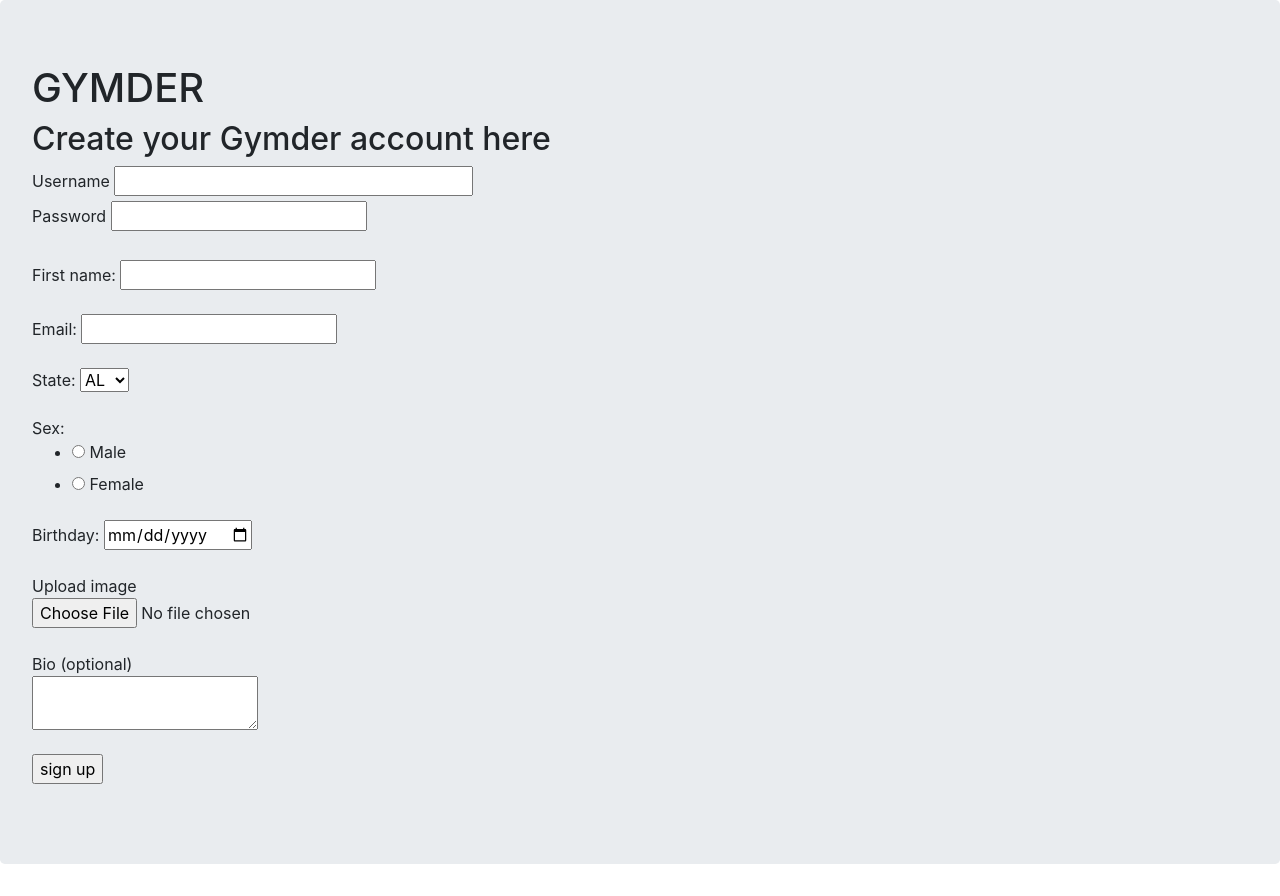
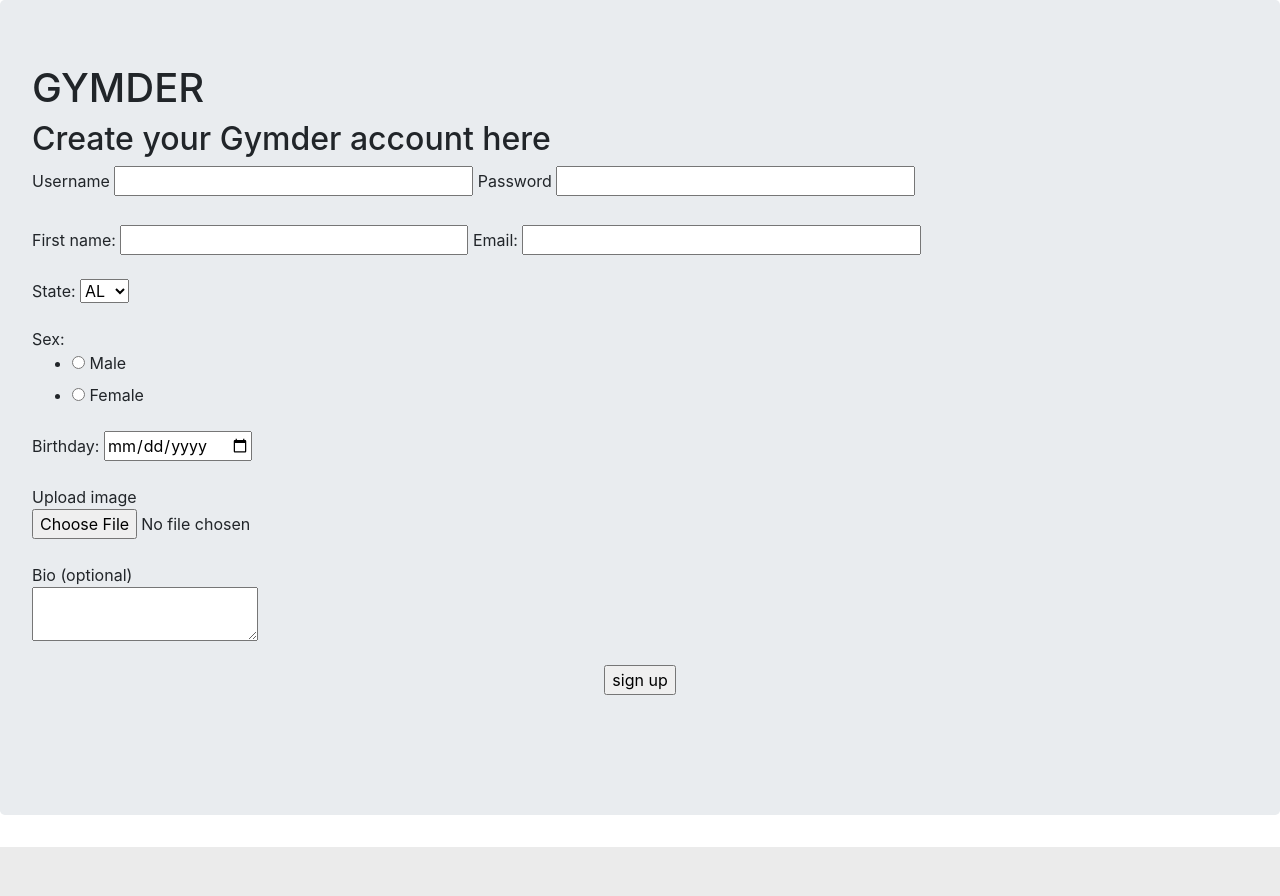
Before and after one commit to stevensadh95/gym-webapp, a Flask app: page /register in a window 1280 px wide. Shown: the part 64-960 px from the top of the page. After the commit the page ends 911 px from the top, so only its background shows below. Run offline with Flask 2, Linux system fonts and the light colour scheme; some libraries are stand-ins or nearby versions.

Commit message:
restyle sign up page

```diff
--- a/templates/sign_up.html
+++ b/templates/sign_up.html
@@ -7,17 +7,20 @@
 
         <form method="POST" action="/register" enctype="multipart/form-data">
             {{ form.hidden_tag() }}
-            {{ form.username.label }} {{ form.username(size=30) }} <br>
-            {{ form.password.label }} {{ form.password(size=20) }} <br><br>
-            First name: {{ profile.name(size=20) }} <br><br>
-            Email: {{ profile.email() }} <br><br>
+            {{ form.username.label }} {{ form.username(size=30) }}
+            {{ form.password.label }} {{ form.password(size=30) }} <br><br>
+            First name: {{ profile.name(size=29) }}
+            Email: {{ profile.email(size = 34) }} <br><br>
             State: {{ profile.state() }} <br><br>
             Sex: {{ profile.sex() }}
             Birthday: {{ profile.birthday() }} <br><br>
             Upload image <br>{{ profile.picture }}<br><br>
             Bio (optional)<br> {{profile.bio()}} <br><br>
 
+            <p style="text-align:center;">
             <input type="submit" value="sign up">
+            </p>
+
             <br>
         </form>
     </div>
```
